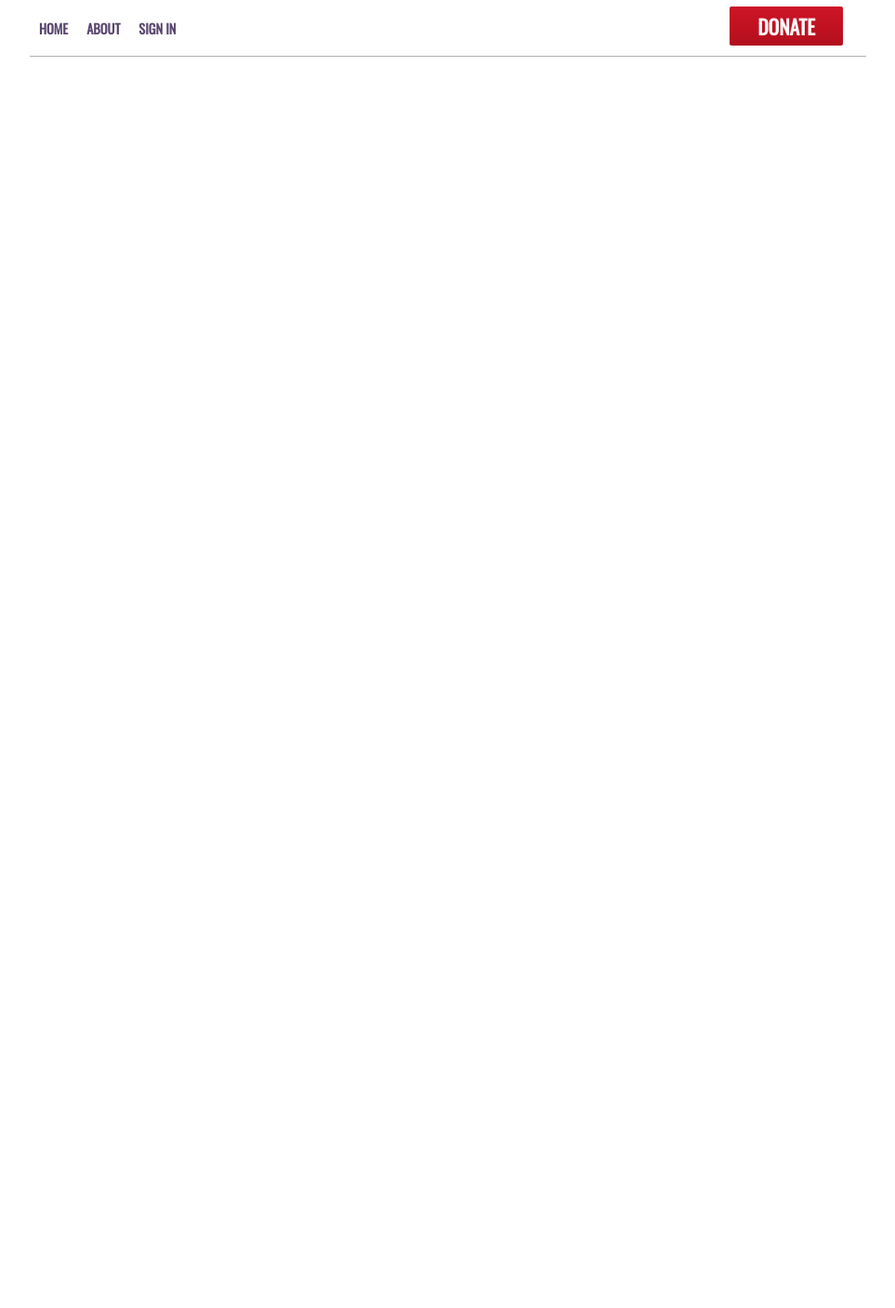
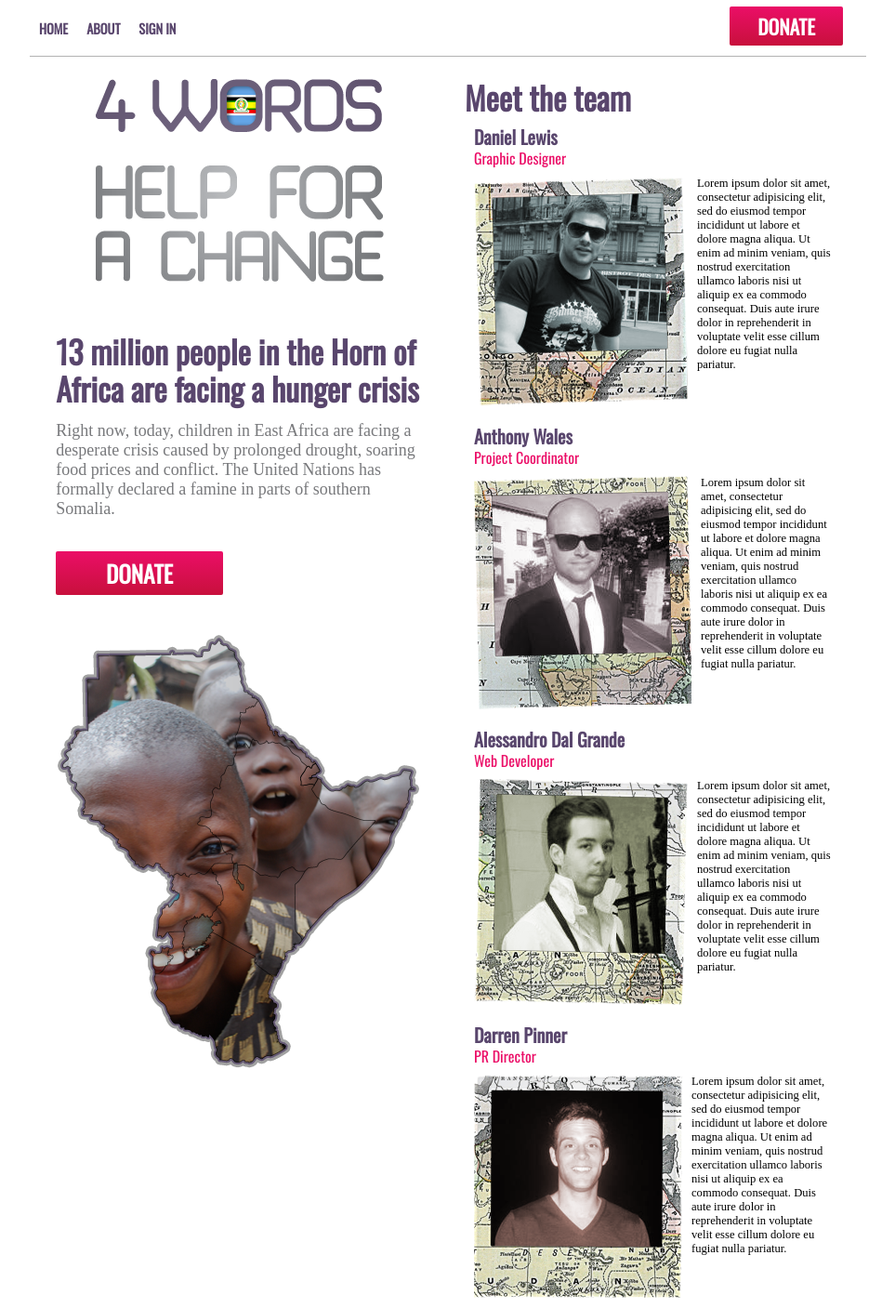
Before and after one commit to aledalgrande/4words, a Rails app: page /about in a window 1280 px wide. Shown: the whole page at 93% size, without its empty margins (158-1121 px from the left). Before the commit the page ends 61 px from the top, so only its background shows below. Run offline with Rails 7, Linux system fonts and the light colour scheme; style sheets or scripts are compiled from the project's sources; some libraries are stand-ins or nearby versions; some web fonts are replaced.

Commit message:
about page

```diff
--- a/app/assets/stylesheets/pages.css.scss
+++ b/app/assets/stylesheets/pages.css.scss
@@ -33,7 +33,21 @@ abbr,acronym { border:0;
 /*dev*/
 $fs: 18px;
 $violet: #59466D;
-$red: #CE1526;
+$red: #eb0e67;
+
+@mixin donation {
+	a {
+		border-radius: 2px;
+		background: #B30F1E;
+		filter: progid:DXImageTransform.Microsoft.gradient(startColorstr='#eb0e67', endColorstr='#c8103c');
+		background: -webkit-gradient(linear, left top, left bottom, from($red), to(#c8103c));
+		background: -moz-linear-gradient(top, $red, #c8103c);
+		color: white;
+		display: block;
+		padding: 5px 30px;
+		margin: 0;
+	}
+}
 body {
 /*	background: url(background.jpg) top left no-repeat;*/
 	font-family: 'Poly', serif;
@@ -49,8 +63,16 @@ body {
 
 #africa {
 	position: absolute;
-	right: 205px;
+	right: 155px;
 	top: 316px;
+}
+
+h2 {
+	font-weight: bold;
+	font-size: 34px;
+	line-height: 40px;
+	color: #59466d;
+	font-family: 'Oswald', sans-serif;
 }
 
 #introduction, #instructions {
@@ -64,13 +86,6 @@ body {
 		font-weight: bold;
 		text-decoration: none;
 	}
-	h2 {
-		font-weight: bold;
-		font-size: 34px;
-		line-height: 40px;
-		color: #59466d;
-		font-family: 'Oswald', sans-serif;
-	}
 	h3 p {
 		color: #78797c;
 		width: 80%;
@@ -83,7 +98,7 @@ body {
 	height: 880px;
 	text-align: center;
 	font-size: $fs*2;
-	margin-right: 150px;
+	margin-right: 100px;
 	margin-bottom: 25px;
 	float: right;
 }
@@ -95,17 +110,22 @@ body {
 	margin-top: 7px;
 	margin-right: 25px;
 	float: right;
+	@include donation;
+}
+
+#donate_big {
+	font-size: $fs*1.4;
+	padding: 0;
+	width: 180px;
+	margin: 0 10px;
+	font-family: 'Oswald', sans-serif;
+	height: 90px;
 	a {
-		border-radius: 2px;
-		background: #B30F1E;
-		filter: progid:DXImageTransform.Microsoft.gradient(startColorstr='#ce1526', endColorstr='#b30f1e');
-		background: -webkit-gradient(linear, left top, left bottom, from($red), to(#B30F1E));
-		background: -moz-linear-gradient(top, $red, #B30F1E );
-		color: white;
-		display: block;
-		padding: 5px 30px;
-		margin: 0;
+		text-decoration: none;
+		text-transform: uppercase;
+		font-weight: bold;
 	}
+	@include donation;
 }
 
 #social {
@@ -221,3 +241,43 @@ nav {
 		}
 	}
 }
+
+.persona {
+	overflow: hidden;
+	font-size: $fs*0.7;
+	padding: 10px;
+	img {
+		float: left;
+	}
+	img, p {
+		padding: 10px 10px 0 0;
+	}
+	h3 {
+		font-weight: bold;
+		font-size: 20px;
+		line-height: 25px;
+		color: #59466d;
+		font-family: 'Oswald', sans-serif;
+	}
+	h4 {
+		font-size: 16px;
+		line-height: 20px;
+		color: $red;
+		font-family: 'Oswald', sans-serif;
+	}
+}
+
+.column {
+	width: 46%;
+	padding: 0 2%;
+	float: left;
+	margin-top: 15px;
+}
+
+.centered {
+	text-align: center;
+}
+
+.space_above {
+	padding-top: 50px;
+}
--- a/app/controllers/pages_controller.rb
+++ b/app/controllers/pages_controller.rb
@@ -4,6 +4,7 @@ class PagesController < ApplicationController
   end
 
   def about
+    @personas = [{:img => 'ale', :name => 'Alessandro Dal Grande', :role => 'Web Developer'}, {:img => 'ant', :name => 'Anthony Wales', :role => 'Project Coordinator'}, {:img => 'dan', :name => 'Daniel Lewis', :role => 'Graphic Designer'}, {:img => 'daz', :name => 'Darren Pinner', :role => 'PR Director'}].shuffle
   end
 
 end
--- a/app/views/pages/about.html.erb
+++ b/app/views/pages/about.html.erb
@@ -0,0 +1,36 @@
+<div class="column centered">
+	<div>
+		<%= image_tag 'logo.png' %>
+	</div>
+	<div id="introduction" class="space_above" style="text-align: left;">
+		<h2>
+			13 million people in
+			the Horn of Africa are facing a hunger crisis
+		</h2>
+		<h3>
+			<p style="width: 100%">
+				Right now, today, children in East Africa are facing a desperate crisis caused by prolonged drought, soaring food prices and conflict. The United Nations has formally declared a famine in parts of southern Somalia.
+			</p>
+		</h3>
+	</div>
+	<div id="donate_big">
+		<%= link_to 'Donate',  "https://fundraise.unicef.org.uk/Donate/ToEvent/e0d4ef9d-985d-4ea8-9d25-9f480084f22d?project_id=8&return_url=#{root_url}" %>
+	</div>
+	<div>
+		<%= image_tag 'about/map.png' %>
+	</div>
+</div>
+
+<div class="column">
+	<h2>Meet the team</h2>
+	<% @personas.each do |persona| %>
+		<div class="persona">
+			<h3><%= persona[:name] %></h3>
+			<h4><%= persona[:role] %></h4>
+			<%= image_tag "about/#{persona[:img]}.png" %>
+			<p>
+				Lorem ipsum dolor sit amet, consectetur adipisicing elit, sed do eiusmod tempor incididunt ut labore et dolore magna aliqua. Ut enim ad minim veniam, quis nostrud exercitation ullamco laboris nisi ut aliquip ex ea commodo consequat. Duis aute irure dolor in reprehenderit in voluptate velit esse cillum dolore eu fugiat nulla pariatur.
+			</p>
+		</div>
+	<% end %>
+</div>
```
Also changed, not shown: app/views/layouts/application.html.erb (+5 -5 lines), app/assets/images/about/ale.png (added), app/assets/images/about/ant.png (added), app/assets/images/about/dan.png (added), app/assets/images/about/daz.png (added), app/assets/images/about/map.png (added), app/assets/images/donate-button.png (deleted).
